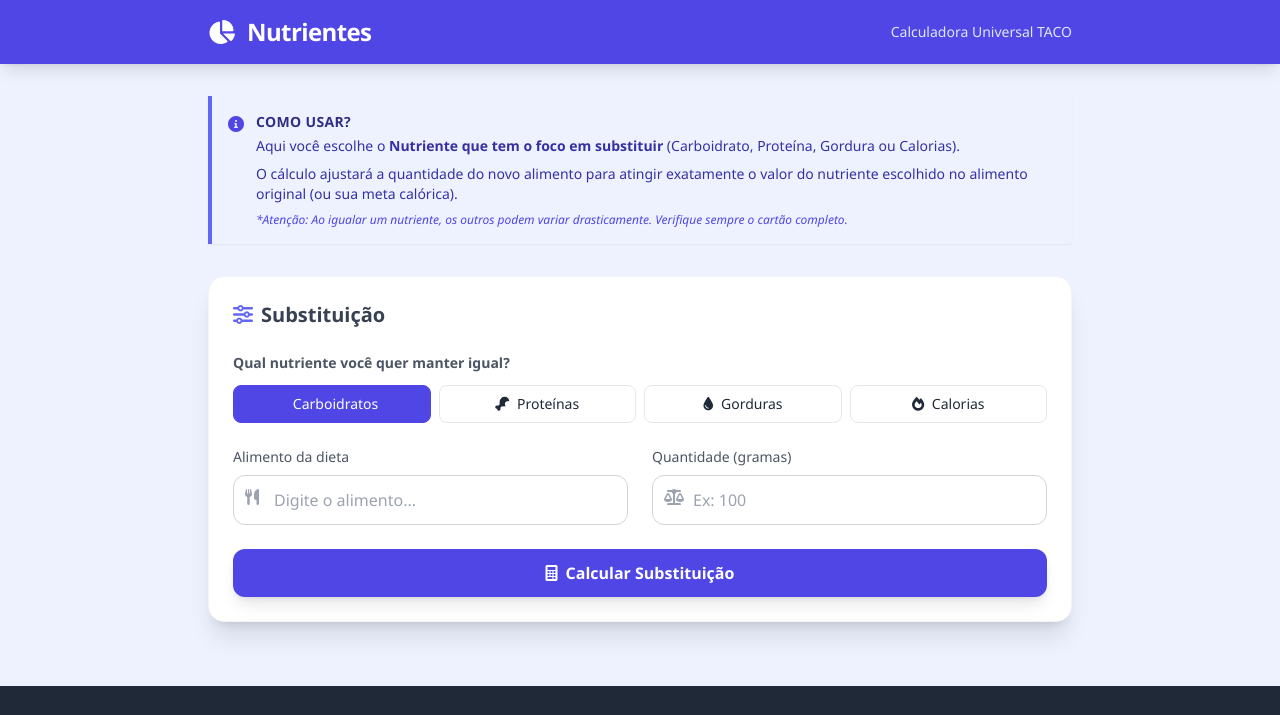
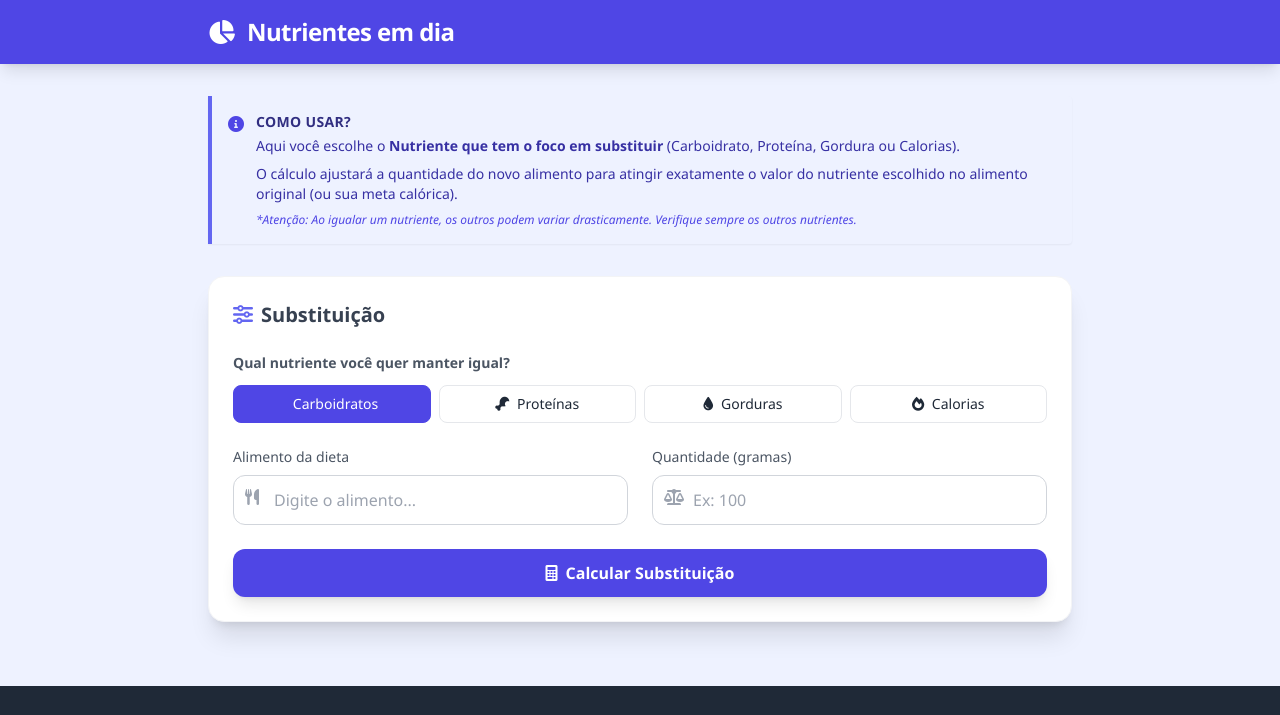
Before and after one commit to romulo-f-monteiro/nutrientes, a plain HTML site: page index.html in a window 1280 px wide. Shown: the top 715 px of the page. Drawn offline with nearby package versions, Linux system fonts and the light colour scheme.

Commit message:
Update index.html

```diff
--- a/index.html
+++ b/index.html
@@ -3,7 +3,7 @@
 <head>
     <meta charset="UTF-8">
     <meta name="viewport" content="width=device-width, initial-scale=1.0">
-    <title>Nutrientes - Calculadora Universal de Substituição</title>
+    <title>Nutrientes em dia - </title>
     <script src="https://cdn.tailwindcss.com"></script>
     <link href="https://cdnjs.cloudflare.com/ajax/libs/font-awesome/6.0.0/css/all.min.css" rel="stylesheet">
     <style>
@@ -60,9 +60,9 @@
         <div class="max-w-4xl mx-auto px-4 py-4 flex items-center justify-between">
             <div class="flex items-center gap-3">
                 <i class="fa-solid fa-chart-pie text-2xl"></i>
-                <h1 class="text-2xl font-bold tracking-tight">Nutrientes</h1>
+                <h1 class="text-2xl font-bold tracking-tight">Nutrientes em dia </h1>
             </div>
-            <p class="text-indigo-100 text-sm hidden sm:block">Calculadora Universal TACO</p>
+            <p class="text-indigo-100 text-sm hidden sm:block"></p>
         </div>
     </header>
 
@@ -85,7 +85,7 @@
                             O cálculo ajustará a quantidade do novo alimento para atingir exatamente o valor do nutriente escolhido no alimento original (ou sua meta calórica).
                         </p>
                         <p class="text-xs text-indigo-600 italic">
-                            *Atenção: Ao igualar um nutriente, os outros podem variar drasticamente. Verifique sempre o cartão completo.
+                            *Atenção: Ao igualar um nutriente, os outros podem variar drasticamente. Verifique sempre os outros nutrientes.
                         </p>
                     </div>
                 </div>
```
